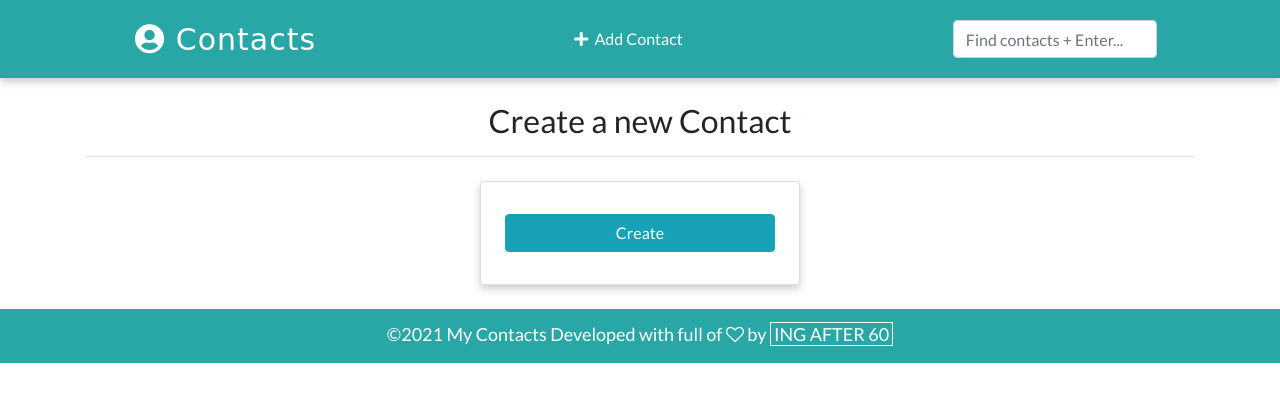
After one commit to gurnitha/django-contact-manager, a Django app: template templates/crud/create.html in a window 1280 px wide. The commit adds this page. Shown: the top 402 px of the page. Run offline with Django 3.2, Linux system fonts and the light colour scheme; the template is opened without the code that fills it, so the values that code supplies are empty; some libraries are stand-ins or nearby versions.

Commit message:
10.4.48 Part 2 - CreateView: create create.html file and add form template

```diff
--- a/apps/contact/urls.py
+++ b/apps/contact/urls.py
@@ -12,5 +12,5 @@ urlpatterns = [
     # path('detail/<int:id>/', views.detail, name="detail")
     path('detail/<int:pk>/', views.ContactDetailView.as_view(), name="detail"),
     path('searc/', views.search, name="search"),
-    path('contact/create', views.ContactCreateView.as_view, name="create"),
+    path('contact/create', views.ContactCreateView.as_view(), name="create"),
 ]
--- a/apps/contact/views.py
+++ b/apps/contact/views.py
@@ -98,6 +98,6 @@ def search(request):
 # CRUD: CreateView
 class ContactCreateView(CreateView):
 	model = Contact
-	template_name = 'create.html'
+	template_name = 'crud/create.html'
 	fields = ['name', 'email', 'phone', 'info', 'gender', 'image']
 	success_url = '/'
--- a/templates/base.html
+++ b/templates/base.html
@@ -43,7 +43,7 @@
       <i class="fas fa-user-circle"></i>&nbsp;Contacts
     </a>
     <p class="feature-link m-0 p-0">
-      <a href="" class="mr-4 text-white">
+      <a href="{% url 'create' %}" class="mr-4 text-white">
         <i class="fas fa-plus"></i>&nbsp; Add Contact
       </a>
     </p>
--- /dev/null
+++ b/templates/crud/create.html
@@ -0,0 +1,21 @@
+<!-- templates/crud/index.html -->
+{% extends "base.html" %}
+
+{% load static %}
+
+{% block title %} Create a new contact {% endblock title %}
+
+
+{% block content %}
+	<div class="container">
+		<h2 class="heading font-weight-light text-center">Create a new Contact</h2>
+		<hr>
+	</div>
+	<div class="container w-25 card p-4 mt-4">
+		<form action="" method="POST" enctype="multipart/form-data">
+			{% csrf_token %}
+			{{form}}
+			<input type="submit" value="Create" class="w-100 text-white text-center my-2 btn btn-info">
+		</form>
+	</div>
+{% endblock content %}
```
Also changed, not shown: README.md, media/images/main-product03.jpg (added).
